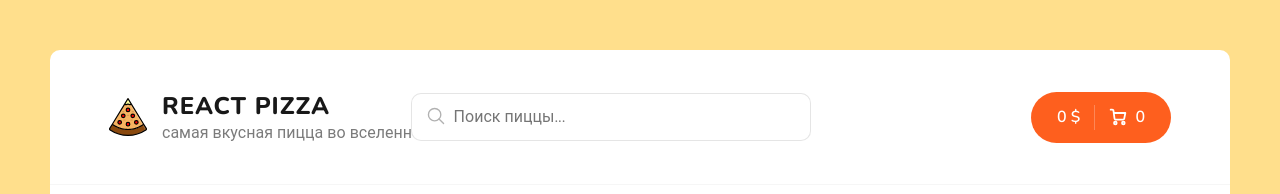
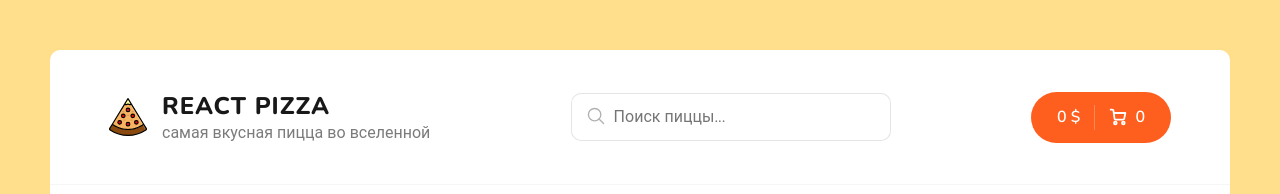
Before and after one commit to Zamay/react-pizza, a React (Create React App) app: page / in a window 1280 px wide. Shown: the top 194 px of the page. Built offline with nearby package versions, Linux system fonts and the light colour scheme; no server answers.

Commit message:
поправив стиль для Search, заюзав useLocation, useParams

```diff
--- a/src/App.js
+++ b/src/App.js
@@ -6,6 +6,7 @@ import { NotFound } from './pages/NotFound';
 import { Cart } from './pages/Cart';
 import Header from './components/Header';
 import Home from './pages/Home';
+import FullPizza from './pages/FullPizza';
 
 function App() {
   return (
@@ -15,6 +16,7 @@ function App() {
         <Routes>
           <Route path="/" element={<Home />} />
           <Route path="/cart" element={<Cart />} />
+          <Route path="/pizza/:id" element={<FullPizza />} />
           <Route path="*" element={<NotFound />} />
         </Routes>
       </div>
--- a/src/components/Header.jsx
+++ b/src/components/Header.jsx
@@ -1,13 +1,14 @@
 import React from 'react';
 import logo from '../assets/img/pizza-logo.svg';
 
-import { Link } from 'react-router-dom';
+import { Link, useLocation } from 'react-router-dom';
 import { Search } from './Search';
 import { useSelector } from 'react-redux';
 import { selectCart } from '../redux/slices/cartSlice';
 
 function Header() {
   const { items, totalPrice } = useSelector(selectCart);
+  const { pathname } = useLocation();
 
   const totalCount = items.reduce((sum, item) => item.count + sum, 0);
 
@@ -23,7 +24,7 @@ function Header() {
             </div>
           </div>
         </Link>
-        <Search />
+        {pathname === '/' && <Search />}
         <div className="header__cart">
           <Link to="/cart" className="button button--cart">
             <span>{totalPrice} $</span>
--- a/src/components/Search/Search.module.scss
+++ b/src/components/Search/Search.module.scss
@@ -1,13 +1,26 @@
 .root {
   position: relative;
-  left: -120px;
+
+  @media (min-width: 645px) and (max-width: 1020px ) {
+    order: 3;
+    width: 100%;
+    margin-top: 20px;
+
+    .input {
+      width: 100%;
+    }
+  }
+
+  @media (max-width: 645px) {
+    margin-top: 20px;
+  }
 }
 
 .input {
   border: 1px solid rgba(0, 0, 0, 0.1);
   padding: 12px 20px;
   padding-left: 42px;
-  width: 400px;
+  width: 320px;
   border-radius: 10px;
   font-size: 16px;
 
--- /dev/null
+++ b/src/pages/FullPizza.jsx
@@ -0,0 +1,32 @@
+import { useNavigate, useParams } from 'react-router-dom';
+import { useEffect, useState } from 'react';
+import axios from 'axios';
+import PizzaBlock from '../components/PizzaBlock';
+
+const FullPizza = () => {
+  const [pizza, setPizza] = useState();
+  const { id } = useParams();
+  const navigate = useNavigate();
+
+  useEffect(() => {
+    async function fetchPizza() {
+      try {
+        const { data } = await axios.get('https://626d16545267c14d5677d9c2.mockapi.io/items/' + id);
+        setPizza(data);
+      } catch (error) {
+        alert('Ошибка при получении пиццы!');
+        navigate('/');
+      }
+    }
+
+    fetchPizza();
+  }, []);
+
+  if (!pizza) {
+    return <h1 style={{ textAlign: 'center' }}>Loading...</h1>;
+  }
+
+  return <PizzaBlock {...pizza} />;
+};
+
+export default FullPizza;
--- a/src/pages/Home.jsx
+++ b/src/pages/Home.jsx
@@ -1,6 +1,6 @@
 import { useEffect, useRef } from 'react';
 import { useDispatch, useSelector } from 'react-redux';
-import { useNavigate } from 'react-router-dom';
+import { Link, useNavigate } from 'react-router-dom';
 import qs from 'qs';
 
 import { Skeleton } from '../components/PizzaBlock/Skeleton';
@@ -91,7 +91,11 @@ function Home() {
     isSearch.current = false;
   }, [categoryId, sort.sortProperty, currentPage, searchValue]);
 
-  const pizzas = items.map((item) => <PizzaBlock key={item.id} {...item} />);
+  const pizzas = items.map((item) => (
+    <Link key={item.id} to={`/pizza/${item.id}`}>
+      <PizzaBlock {...item} />
+    </Link>
+  ));
   const skeletons = [...new Array(6)].map((_, index) => <Skeleton key={index} />);
 
   return (
--- a/src/scss/components/_header.scss
+++ b/src/scss/components/_header.scss
@@ -8,6 +8,8 @@
     display: flex;
     align-items: center;
     justify-content: space-between;
+    -webkit-flex-flow: row wrap;
+    flex-flow: row wrap;
 
     @media (max-width: 645px) {
       flex-direction: column;
```
Also changed, not shown: src/components/CartItem.jsx (added).
